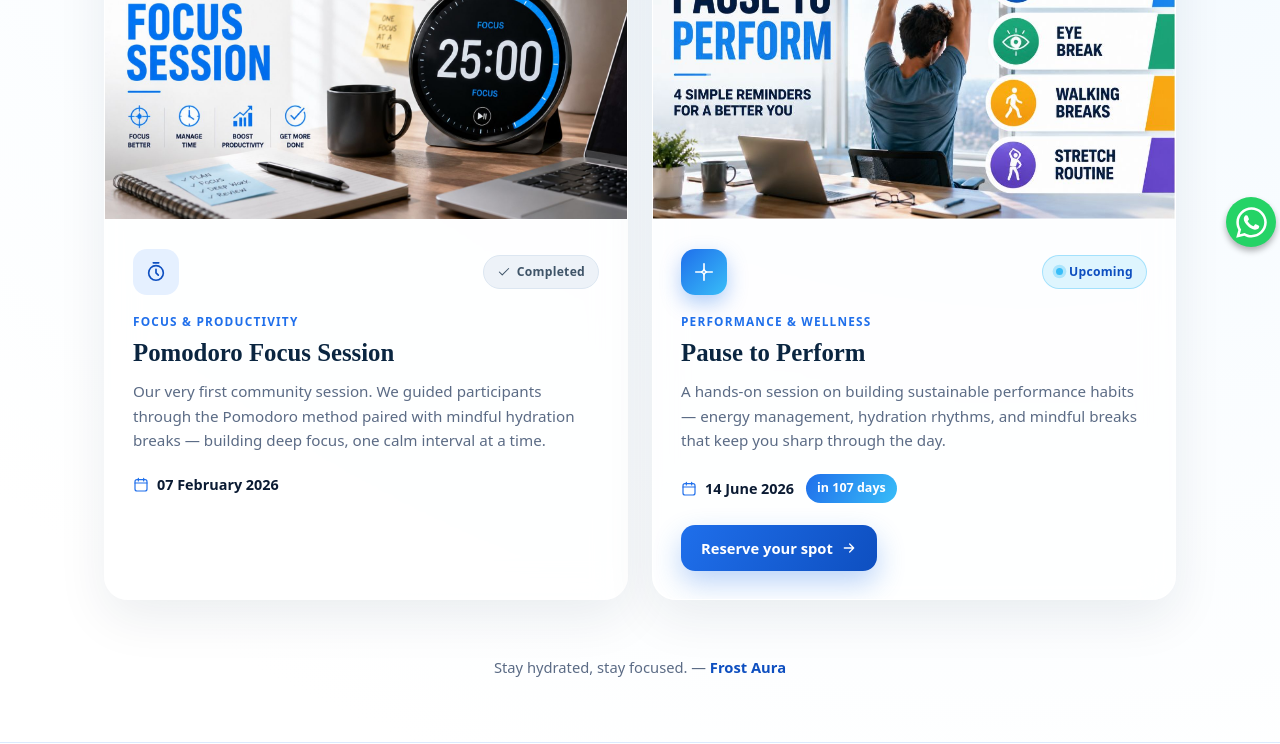
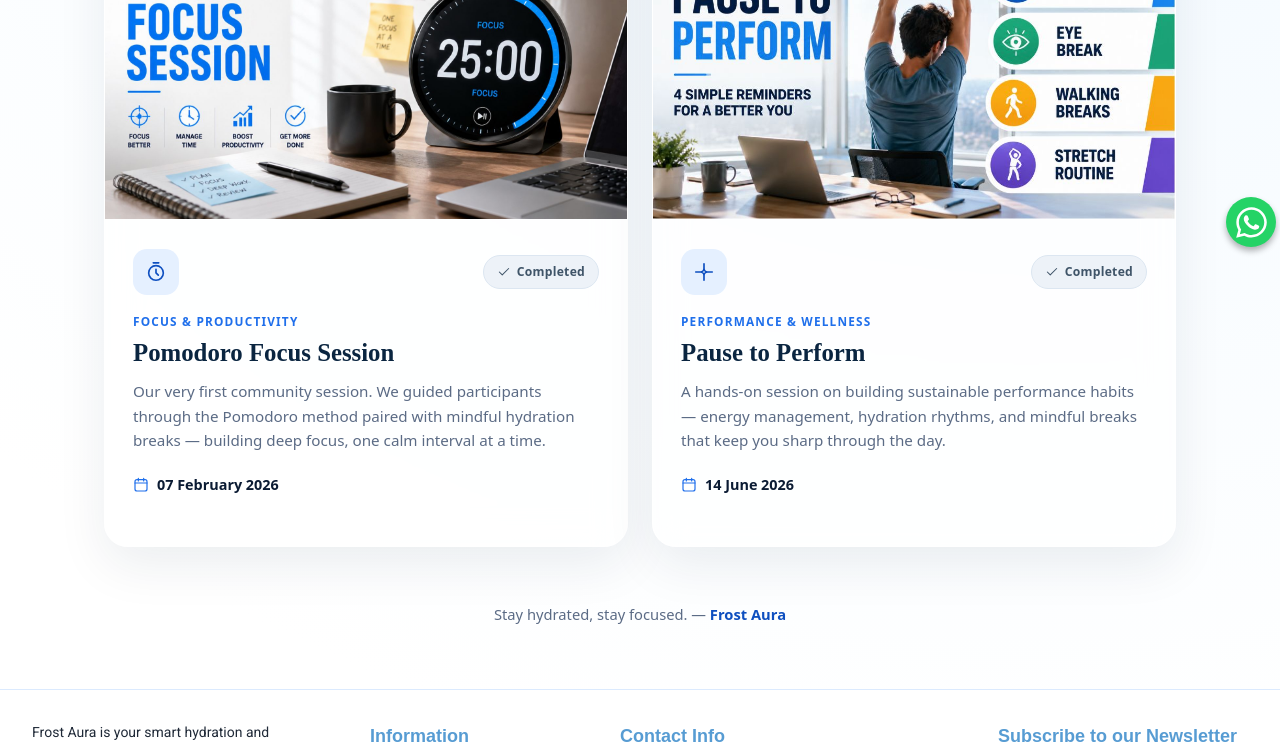
Before and after one commit to frost-active/frost-active-website, a React (Vite) app: page /sessions in a window 1280 px wide. Shown: the part 547-1291 px from the top of the page. Built offline with nearby package versions, Linux system fonts and the light colour scheme.

Commit message:
Updated Water Calculator page  and Sessions page

```diff
--- a/src/pages/HomePage.jsx
+++ b/src/pages/HomePage.jsx
@@ -1071,7 +1071,7 @@ function PricingSection() {
   useEffect(() => {
   // Fixed launch target: June 17, 2026, 00:00 local time
 
-  const end = new Date("2026-06-21T00:00:00+05:30").getTime();
+  const end = new Date("2026-07-09T00:00:00+05:30").getTime();
   const pad = (n) => String(Math.max(0, Math.floor(n))).padStart(2, "0");
 
   let id;
--- a/src/pages/SessionsPage.jsx
+++ b/src/pages/SessionsPage.jsx
@@ -26,7 +26,7 @@ const SESSIONS = [
     id: "pause-to-perform",
     title: "Pause to Perform",
     date: "2026-06-14",
-    status: "upcoming",
+    status: "completed",
     tag: "Performance & Wellness",
     description:
       "A hands-on session on building sustainable performance habits — energy management, hydration rhythms, and mindful breaks that keep you sharp through the day.",
@@ -261,12 +261,13 @@ export default function SessionsPage() {
                     )}
                   </div>
 
-                  {s.id === "pomodoro-focus" ? null : (
+                  {/* Show CTA button only for upcoming sessions */}
+{isUpcoming && (
   <button
-    className={`fa-cta ${isUpcoming ? "cta-up" : "cta-done"}`}
+    className="fa-cta cta-up"
     onClick={() => handleReserveClick(s.id)}
   >
-    {isUpcoming ? "Reserve your spot" : "View Recap"}
+    Reserve your spot
     <svg
       width="16"
       height="16"
--- a/src/pages/WaterCalculator.jsx
+++ b/src/pages/WaterCalculator.jsx
@@ -337,6 +337,7 @@ const HYDRATION_REF = "https://www.ncbi.nlm.nih.gov/pmc/articles/PMC2908954/";
 
 // Google Sheets Web App URLs
 const GOOGLE_SHEET_WEBHOOK_URL = 'https://script.google.com/macros/s/AKfycby3a3Mx3DjTXlj3M4Eim0QzQC5r5PQEecvEvp266pGsEesxVahO1kGuKijVDB8HMO7NRg/exec';
+
 const MASTER_SHEET_WEBHOOK_URL = "https://script.google.com/macros/s/AKfycbxqXNa5d1oYF9yiHJpsxtv6sdtV0KsdGUSg_2oSe--dHl4YIe7tPCYHZzeBsIojmqXt/exec";
 
 // ---------- Validation ----------
```
Also changed, not shown: 4 other files (tests, documents, lock files or other folders).
